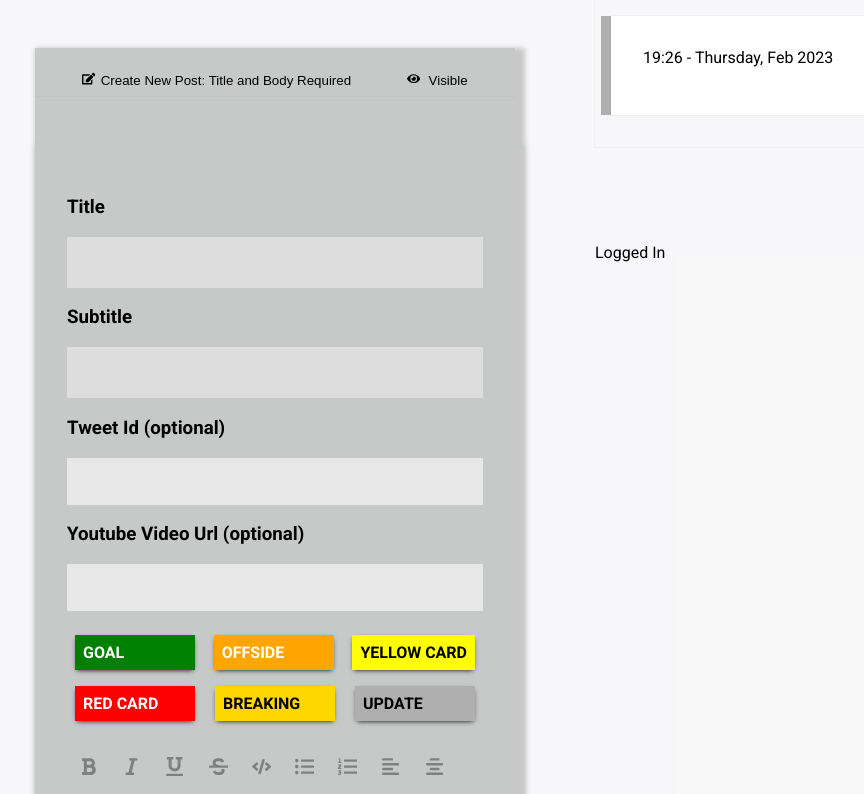
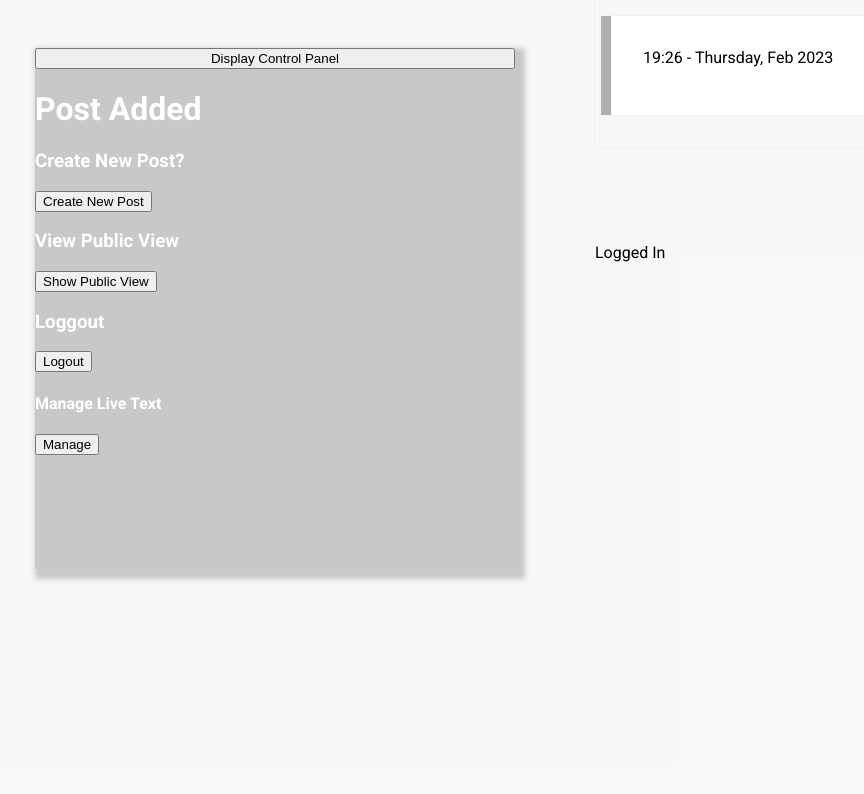
Before and after one commit to xScottishKrissx/live-text-redux, a React (Create React App) app: page / in a window 1280 px wide. Shown: the top 794 px of the page, without its empty margins (85-949 px from the left). Built offline with nearby package versions, Linux system fonts and the light colour scheme.

Commit message:
0.13.1 - Live Text Management
I want to create a panel that lets you create, delete and view any live texts under your account. Also I want to create the ability to have more than one live text saved(in local storage for this project)

```diff
--- a/src/components/NewPost/NewPost.js
+++ b/src/components/NewPost/NewPost.js
@@ -26,7 +26,6 @@ export default function NewPost({handleEdit, confirmPost}) {
         dispatch(addItem({postTitle,postSubtitle, postType, postBody, postImageName, insertTweet, insertYoutube}))
     },[postTitle,postSubtitle, postBody, postType, postImageName, insertTweet, insertYoutube])
 
-    console.log(postTitle)
 
     return (
         <div>
--- a/src/components/author-input.css
+++ b/src/components/author-input.css
@@ -1,5 +1,6 @@
 .author-input-wrapper{
     /* outline: 1px solid black; */
+    animation: test123 0.5s;
     /* background-color: grey; */
     background-color: var(--authorInputBackgroundColour);
     box-shadow: 5px 5px 5px 5px var(--authorInputBackgroundColour);
--- a/src/components/author-input.js
+++ b/src/components/author-input.js
@@ -5,33 +5,21 @@ import { setEdit } from '../features/editState'
 import EditTiptap from './EditPost/editView'
 import NewPost from './NewPost/NewPost'
 
-import { setForm } from '../features/resetForm'
-
 import './author-input.css'
 
 export default function AuthorInput() {
   const dispatch = useDispatch()
+  const editModeState = useSelector((state) => state.edit.value)
 
-  const editModeState = useSelector((state) => state.edit.value)
-  const handleEdit = (x) => {
+  const [showOverlay, setOverlay] = useState(true)
 
-    dispatch(setEdit({editing:x, editId: null}))
-  }
-
-  const [showOverlay, setOverlay] = useState(false)
-  const confirmPost = () =>{
-    console.log("Handle New Post")
-    setOverlay(true)
-  }
-
-  // console.log(editModeState.editing)
-
-
+  const handleEdit = (x) => dispatch(setEdit({editing:x, editId: null}))
 
   return (
     <>
 
       <div className='author-input-wrapper'>
+      <button onClick={()=>setOverlay(true)}>Display Control Panel</button>
       {showOverlay === true ?
       <div className='confirm-post-overlay'>
         <h1>Post Added</h1>
@@ -45,17 +33,17 @@ export default function AuthorInput() {
         <h3>Loggout</h3>
         <button>Logout</button>
 
-        <h4>Delete Live Text</h4>
-        <button>Delete</button>
+        <h4>Manage Live Text</h4>
+        <button>Manage</button>
       </div>
     :
       <>
         {editModeState.editing ?
           <EditTiptap id={editModeState.editId} handleEdit={handleEdit} />
           :
-          <NewPost handleEdit={handleEdit} confirmPost={confirmPost} />
+          <NewPost handleEdit={handleEdit} confirmPost={()=>setOverlay(!showOverlay)} />
         }
-        </>
+      </>
       }
       </div>
     </>
```
Also changed, not shown: 1 other file (tests, documents, lock files or other folders).
